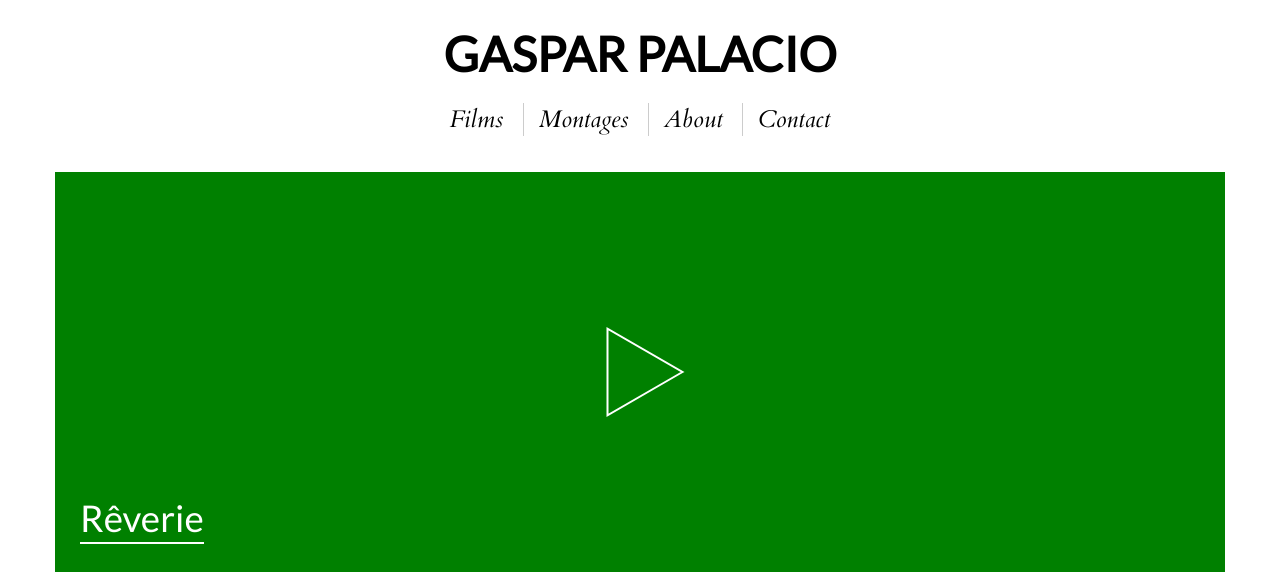
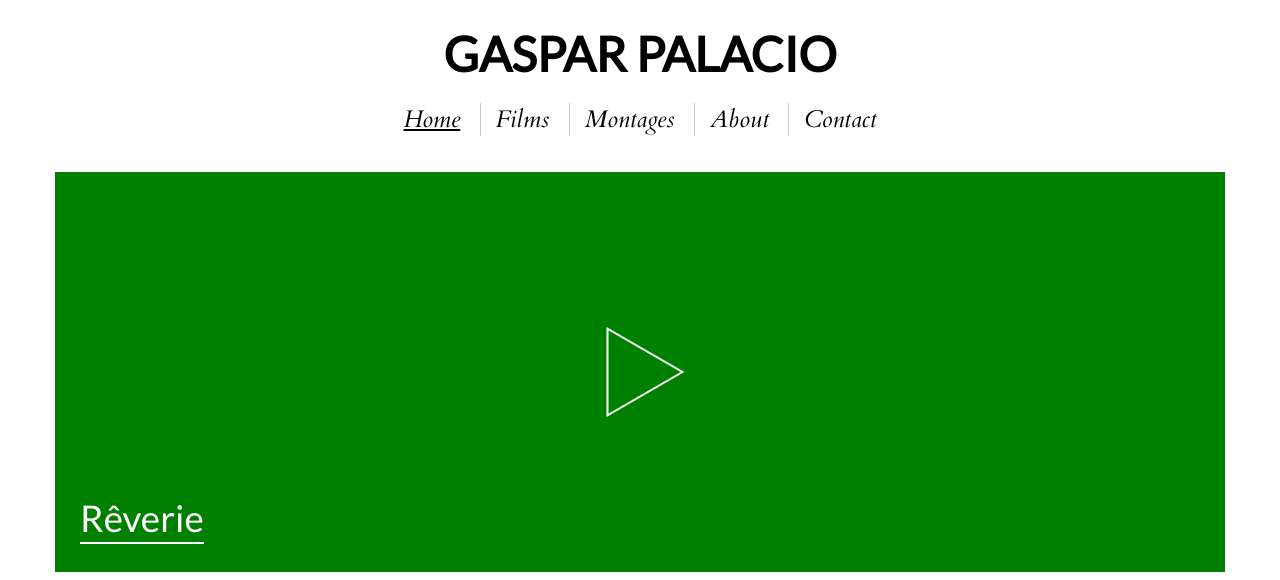
Before and after one commit to Rapsag8/Rapsag8.github.io, a Jekyll site: the page built from pages/index.html, in a window 1280 px wide. Shown: the top 580 px of the page. Built offline with Jekyll 4.4.1, drawn with Linux system fonts in a browser that asks for light colours; grey boxes are pictures that could not be loaded.

Commit message:
Add home link

```diff
--- a/_layouts/main.html
+++ b/_layouts/main.html
@@ -10,6 +10,7 @@
     <header>
       <a href="/"><h1>GASPAR PALACIO</h1></a>
       <nav>
+        <a href="/"{% if page.permalink == '/' %}class="active"{% endif %}>Home</a>
         <a href="/films"{% if page.permalink == '/films' %}class="active"{% endif %}>Films</a>
         <a href="/montages"{% if page.permalink == '/montages' %}class="active"{% endif %}>Montages</a>
         <a href="/about"{% if page.permalink == '/about' %}class="active"{% endif %}>About</a>
```
